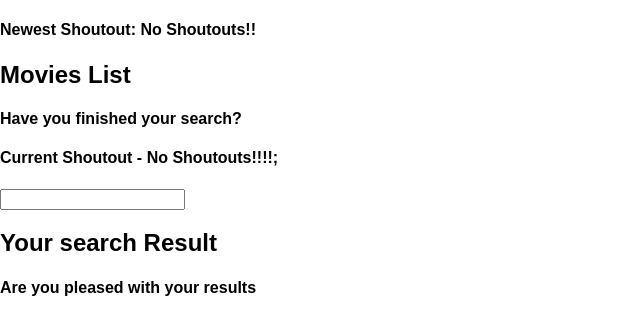
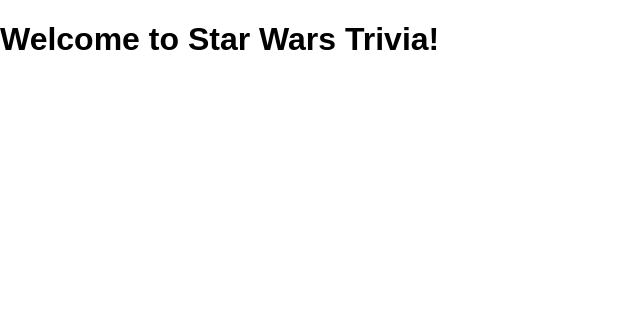
Before and after one commit to BruhKofi/reactstarterpack, a React (Create React App) app: page / in a window 1280 px wide. Shown: the top 334 px of the page, without its empty margins (0-640 px from the left). Built offline with nearby package versions, Linux system fonts and the light colour scheme.

Commit message:
remove createNewShoutOut n clean up

```diff
--- a/package.json
+++ b/package.json
@@ -3,8 +3,10 @@
   "version": "0.1.0",
   "private": true,
   "dependencies": {
+    "history": "^4.6.1",
     "react": "^15.5.3",
-    "react-dom": "^15.5.3"
+    "react-dom": "^15.5.3",
+    "react-router": "^4.1.0"
   },
   "devDependencies": {
     "react-scripts": "0.9.5"
--- a/src/js/Components/Layout.js
+++ b/src/js/Components/Layout.js
@@ -3,30 +3,20 @@
  */
 import React from "react";
 
-import Movies from "./search/Movies";
-import SearchResult from "./search/Characters"
-
 export default class Layout extends React.Component {
 	constructor() {
 		super();
 		this.state = {welcome: "Welcome to Star Wars Trivia!"};
-		this.state= {shoutout: "No Shoutouts"};
 	}
 
-	createNewShoutOut(shoutout){
-		this.setState({shoutout});
-	}
 
 	render () {
-		const searchQuestion = "Have you finished your search?";
-		const ResultQuestion = "Are you pleased with your results";
 		return (
 			<div>
 				<h1>{this.state.welcome}</h1>
-				<h4>Newest Shoutout: {this.state.shoutout}!!</h4>
-				<Movies shoutout={this.state.shoutout}  createNewShoutOut={this.createNewShoutOut.bind(this)} question={searchQuestion}/>
-				<SearchResult question={ResultQuestion}/>
 			</div>
 		);
 	}
 }
+
+//Note react routing and react history installed with npm install --save react-router and npm install --save history respectively
--- a/src/js/Components/search/Characters.js
+++ b/src/js/Components/search/Characters.js
@@ -9,7 +9,6 @@
 		return (
 			<div>
 			<h2>Your search Result</h2>
-			<h4>{this.props.question}</h4>
 			</div>
 		);
 	}
--- a/src/js/Components/search/Movies.js
+++ b/src/js/Components/search/Movies.js
@@ -5,17 +5,10 @@
 import React from "react";
 
 export default class Search extends React.Component {
-	createShoutOut(e){
-		const shoutOut = e.target.value;
-		this.props.createNewShoutOut(shoutOut);
-	}
 	render() {
 		return (
 			<div>
 			<h2>Movies List</h2>
-			<h4>{this.props.question}</h4>
-				<h4>Current Shoutout - {this.props.shoutout}!!!!;</h4>
-				<input onChange={this.createShoutOut.bind(this)}/>
 			</div>
 		);
 	}
```
